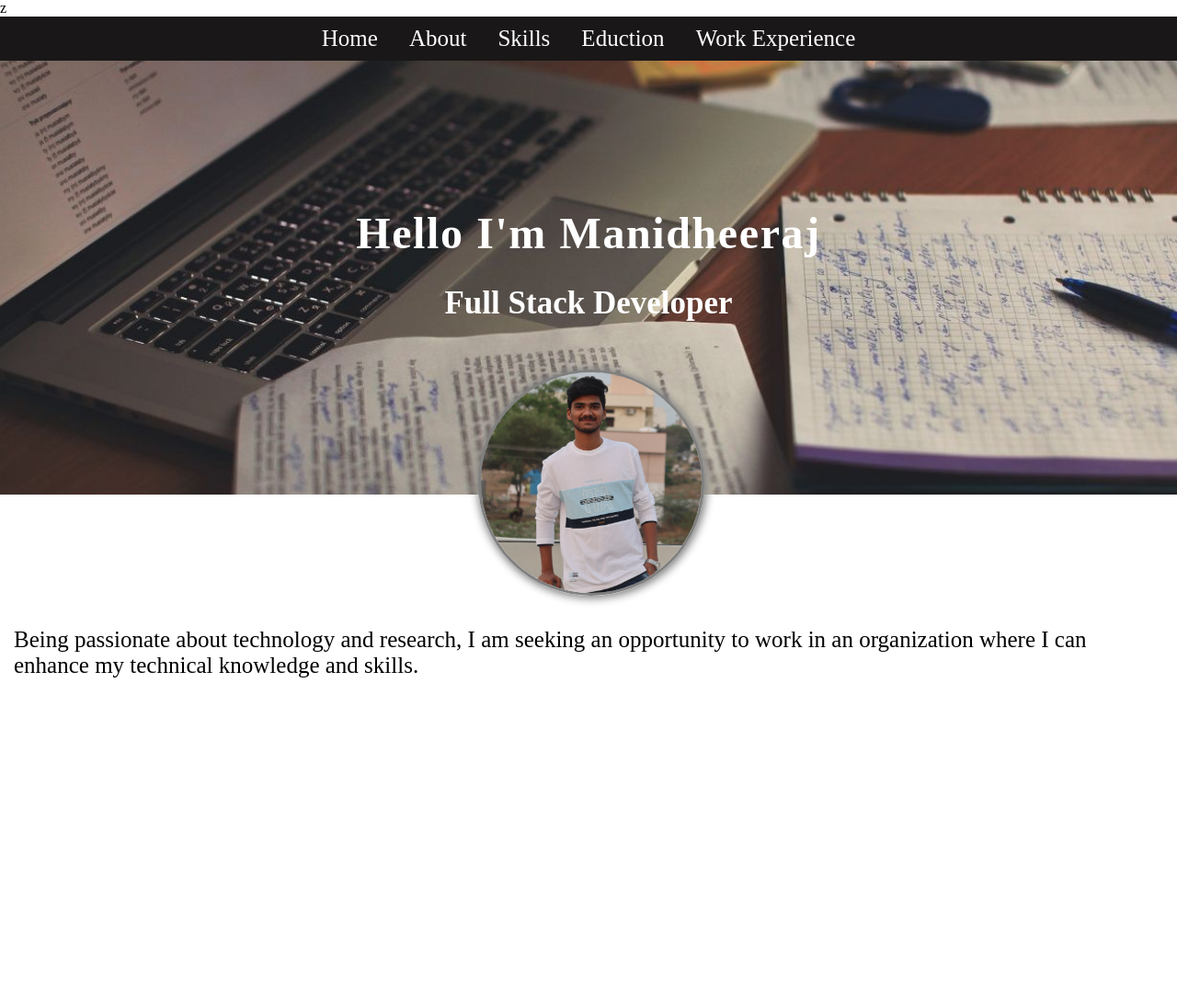
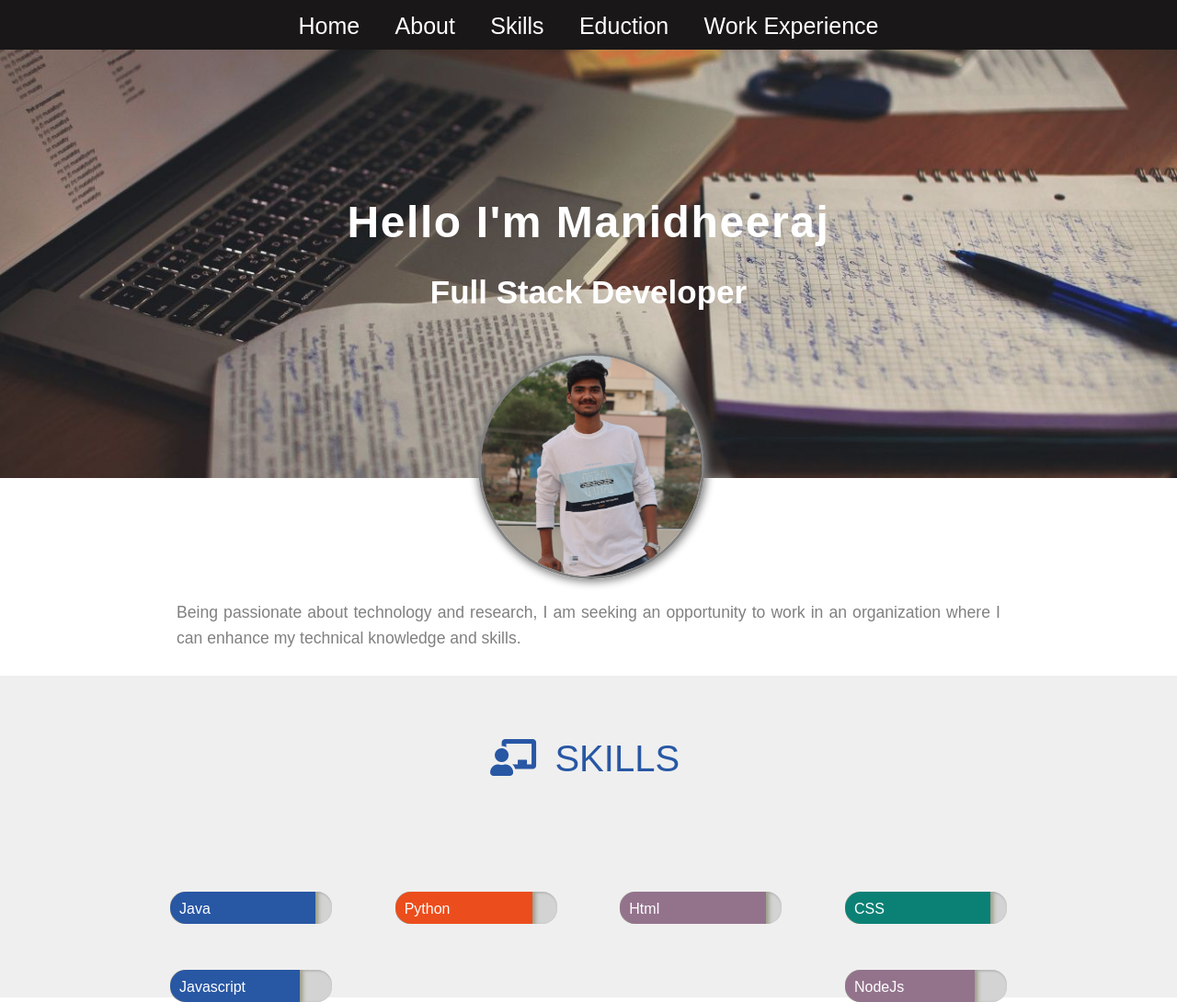
Before and after one commit to Manidheeraj15/My_portfolio, a plain HTML site: page index.html in a window 1280 px wide. Shown: the whole page at 92% size. Before the commit the page ends 800 px from the top, so only its background shows below. Drawn offline with Linux system fonts and the light colour scheme.

Commit message:
added skills in skill scetion

```diff
--- a/index.html
+++ b/index.html
@@ -3,10 +3,17 @@
 <head>
     <meta charset="UTF-8">
     <meta name="viewport" content="width=device-width, initial-scale=1.0">
+
+    <script
+    src="https://kit.fontawesome.com/b3348ae33f.js"
+    crossorigin="anonymous"
+  ></script>
     <link rel="stylesheet" href="/style.css">
-    <title>Portfolio</title>
+    <link rel="stylesheet" href="https://use.fontawesome.com/releases/v5.5.0/css/all.css" integrity="sha384-B4dIYHKNBt8Bc12p+WXckhzcICo0wtJAoU8YZTY5qE0Id1GSseTk6S+L3BlXeVIU" crossorigin="anonymous">
+
+    <title>Manidheeraj</title>
 </head>
-<body>z
+<body>
     <header id ="body-header">
         <nav>
             <ul class = "horizontal-list">
@@ -37,6 +44,59 @@
                 </p>
               </div>
         </section>
+        <section id="skills">
+            <h1 class="section-heading mb75px">
+              <span>
+                <i class="fas fa-chalkboard-teacher"></i>
+              </span>
+              <span> SKILLS </span>
+            </h1>
+
+            <div class="skills-display">
+              <div class="skill-progress">
+                <div class="ninety-percent mb-blue">
+                  <div class="skill-name">
+                    <span> Java</span>
+                  </div>
+                </div>
+              </div>
+              <div class="skill-progress">
+                <div class="eighty-five-percent mb-orange">
+                  <div class="skill-name">
+                    <span> Python </span>
+                  </div>
+                </div>
+              </div>
+              <div class="skill-progress">
+                <div class="ninety-percent mb-light-purple">
+                  <div class="skill-name">
+                    <span> Html</span>
+                  </div>
+                </div>
+              </div>
+              <div class="skill-progress">
+                <div class="ninety-percent mb-teal">
+                  <div class="skill-name">
+                    <span> CSS </span>
+                  </div>
+                </div>
+              </div>
+              <div class="skill-progress">
+                <div class="eighty-percent mb-blue">
+                  <div class="skill-name">
+                    <span> Javascript </span>
+                  </div>
+                </div>
+              </div>
+              <div class="skill-progress">
+                <div class="eighty-percent mb-light-purple">
+                  <div class="skill-name">
+                    <span> NodeJs </span>
+                  </div>
+                </div>
+              </div>
+            </div>
+          </section>
 
     </main>
 </body>
--- a/style.css
+++ b/style.css
@@ -4,15 +4,12 @@
     --secondary_color: #C1F7DC;
   }
 
-
 body{
     margin: 0px;
-
+    font-family: sans-serif;
+    font-size: 30px;
 }
-header{
-    margin: 0px;
-}
-
+/*Body Header */
 #body-header{
     height: 65vh;
     background-image: url(/background.jpg);
@@ -73,6 +70,33 @@ header{
     color: blue;
     transition: color 1s;
 }
+/* section classes */
+section{
+  width: 100%;
+  display: flex ;
+  flex-direction: column;
+  align-items: center;
+}
+section:nth-child(2n) {
+  background-color: #9e9b9b29;
+}
+
+section:nth-child(2n + 1) {
+  background-color: white;
+}
+.section-heading {
+  width: auto;
+  padding: 20px 10px 10px;
+  font-weight: 400;
+}
+
+.section-heading span {
+  font-size: 40px;
+  color: #2857a4;
+  display: inline-block;
+  padding-top: 10px;
+  margin-right: 0.5rem;
+}
 
 #about {
     height: auto;
@@ -95,7 +119,106 @@ header{
 
     box-shadow: 1px 1px 10px 2px grey;
 }
+
 #about #para{
-    font-size: 25px;
-    padding: 15px;
+    padding: 10px;
+    width: 70%;
+    height: 100%;
+    margin: auto;
+    font-family: Arial, Helvetica, sans-serif;
+    text-align: justify;
+    color: grey;
+    line-height: 28px;
+    font-weight: 100;
+    font-size: 1.1rem;
 }
+
+/*Skills Section*/
+
+.skills-display {
+    width: 75%;
+    height: 100px;
+    padding: 10px;
+    margin-bottom: 30px;
+    display: flex;
+    flex-wrap: wrap;
+    justify-content: space-between;
+  }
+
+
+
+  .skill-progress {
+    width: 11rem;
+    height: 2.2rem;
+    background-color: lightgrey;
+    border-radius: 1rem;
+    box-shadow: 1px 1px 2px 1px #b9b9b9 inset;
+    margin: 25px;
+    overflow: hidden;
+  }
+
+  .skill-progress > div {
+    border-radius: 20px 0px 0px 20px;
+    box-shadow: 1px 1px 5px 2px #989882;
+  }
+
+  .skill-name span {
+    color: white;
+    font-size: 1rem;
+    margin-left: 10px;
+    vertical-align: middle;
+  }
+
+
+  .mb75px {
+    margin-bottom: 75px;
+}
+
+
+
+.text-highlight {
+    color: #2857a4;
+    font-weight: 600;
+}
+
+
+/* setting background-color */
+
+.mb-blue {
+  background-color: #2857a4;
+}
+
+.mb-orange {
+  background-color: #ec4d1c;
+}
+
+.mb-teal {
+  background-color: #0b8176;
+}
+
+.mb-light-purple {
+  background-color: #93738c;
+}
+
+
+/*Percentage Classes */
+
+.eighty-five-percent {
+  height: inherit;
+  width: 85%;
+}
+
+.eighty-percent {
+  height: inherit;
+  width: 80%;
+}
+
+.fifty-percent {
+  height: inherit;
+  width: 50%;
+}
+
+.ninety-percent {
+  height: inherit;
+  width: 90%;
+}
```
